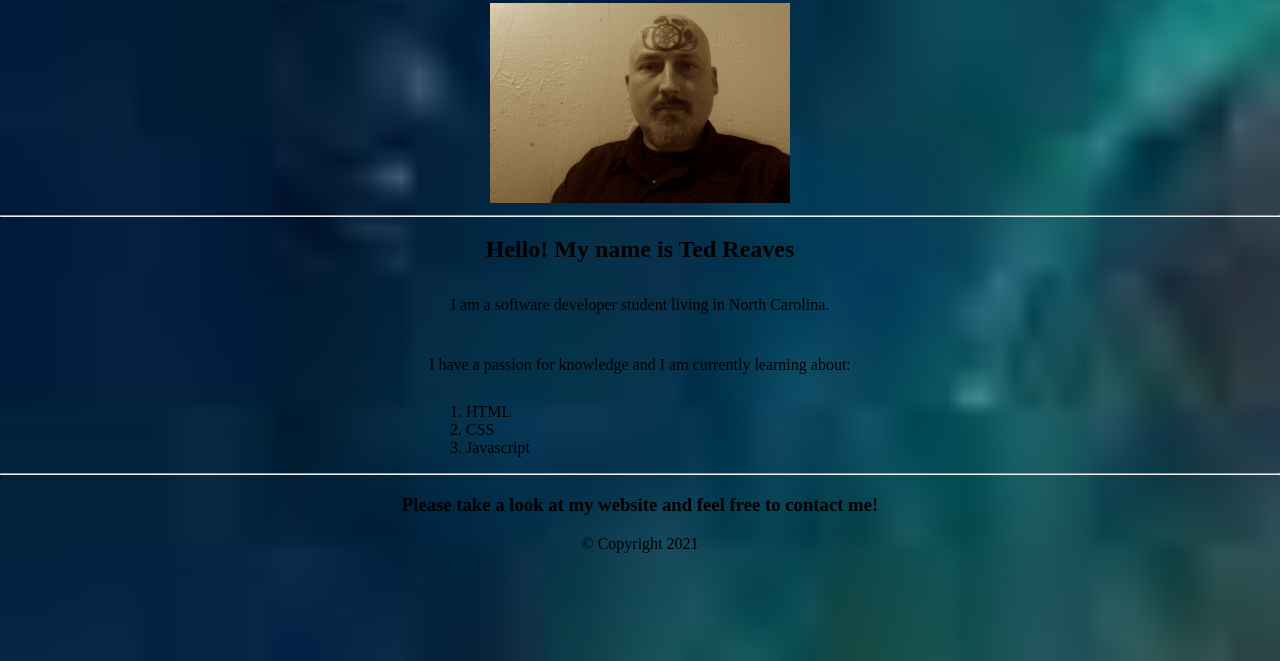
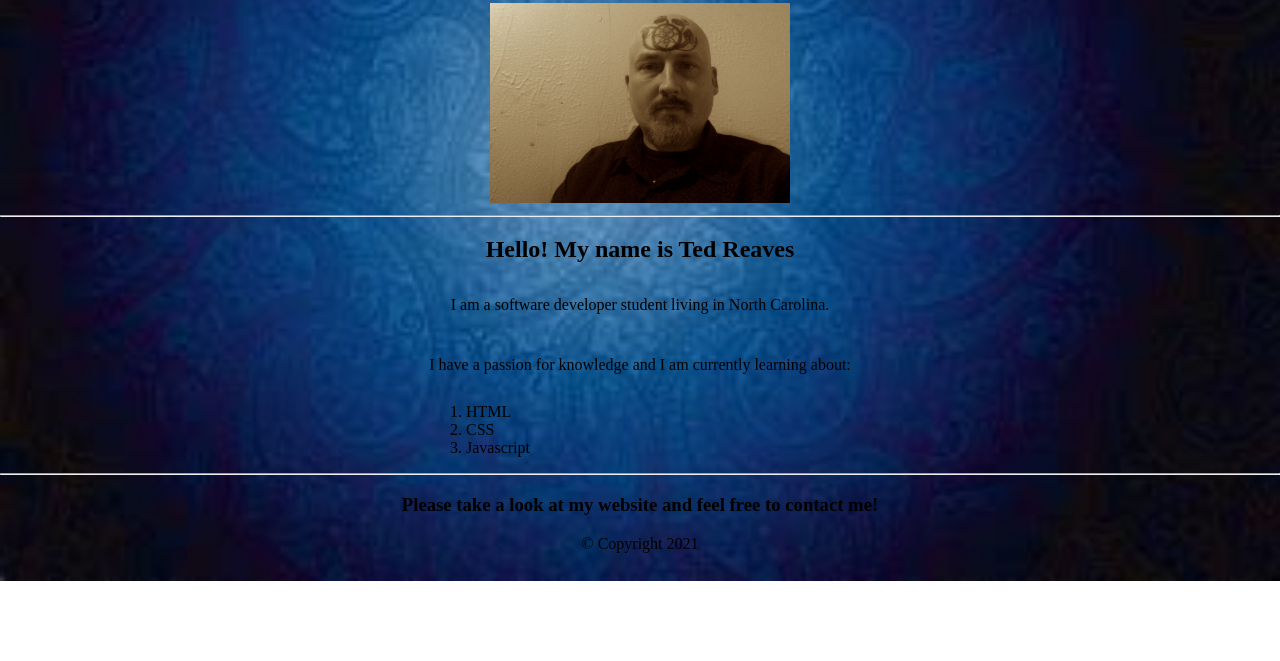
Before and after one commit to TReaves616/Initial-Web-Page-Project, a plain HTML site: page index.html in a window 1280 px wide. Shown: the part 139-800 px from the top of the page. Drawn offline with Linux system fonts and the light colour scheme; a script that the page names is missing.

Commit message:
Update style.css

```diff
--- a/style.css
+++ b/style.css
@@ -3,9 +3,9 @@ body {
         margin: 0;
         text-align:center;
 	margin-top:3%;
-	background: url(./images/stars.jpeg);
+	background: url(./images/b.jpeg);
 	background-repeat:no-repeat;
-	background-size:400%;
+	background-size:100%;
 
 }
 
```
